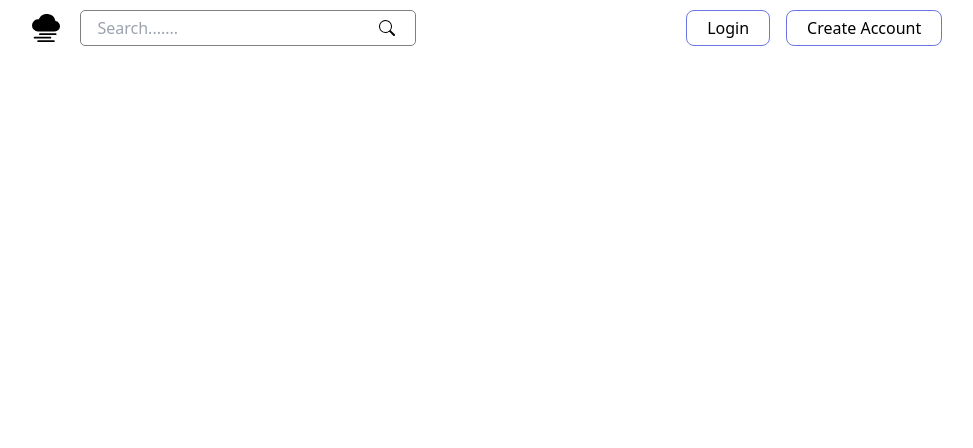
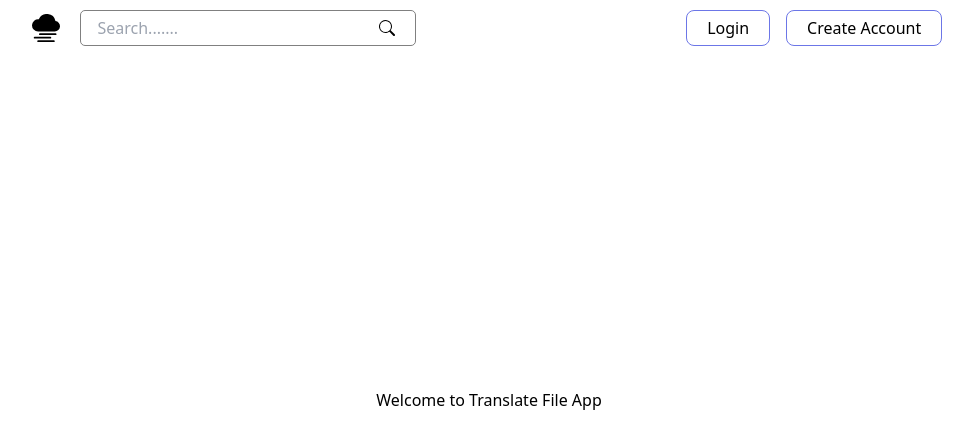
Before and after one commit to gnuheht/web-app-translate, a React (Vite) app in the folder translate-file-app/: page / in a window 1280 px wide. Shown: the top 448 px of the page, without its empty margins (151-1124 px from the left). Built offline with nearby package versions, Linux system fonts and the light colour scheme.

Commit message:
component log

```diff
--- a/translate-file-app/src/App.tsx
+++ b/translate-file-app/src/App.tsx
@@ -2,11 +2,13 @@ import { useState } from 'react';
 
 import './App.css';
 import TopBar from './components/top-bar';
+import Login from './components/log';
 
 function App() {
   return (
-    <div>
+    <div className="flex w-full h-screen ">
       <TopBar />
+      <Login />
     </div>
   );
 }
--- /dev/null
+++ b/translate-file-app/src/components/log.tsx
@@ -0,0 +1,17 @@
+import React from 'react';
+
+const Login = () => {
+  return (
+    <div className="flex flex-col justify-center items-center w-full">
+      <h2>Welcome to Translate File App</h2>
+      <div className="flex flex-col w-2/3">
+        {/* button up */}
+        <div className="flex w-full"></div>
+        {/* form down */}
+        <div className="flex w-full"></div>
+      </div>
+    </div>
+  );
+};
+
+export default Login;
```
